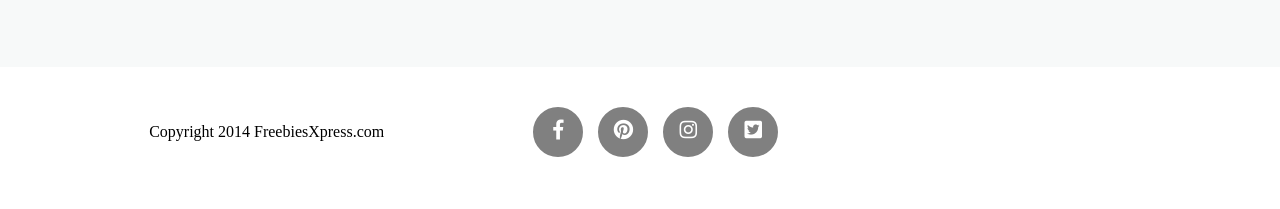
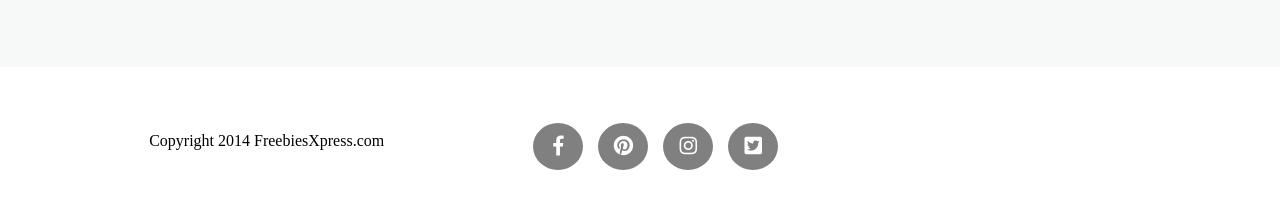
Before and after one commit to kingawenta/GOLDEN, a website: page index.html in a window 1280 px wide. Shown: the part 2061-2270 px from the top of the page. Drawn offline with Linux system fonts and the light colour scheme.

Commit message:
add fixes

```diff
--- a/index.html
+++ b/index.html
@@ -121,7 +121,7 @@
 </div>
 </section>
 <section>
-  <div class="row">
+  <div class="row fot">
           <div class="med col-5">Copyright 2014 FreebiesXpress.com</div>
           <ul class="social-media col-7">
             <li class="pol"><fig href="#"><i class="fab fa-facebook-f"></i></fig></li>
--- a/sass/style.scss
+++ b/sass/style.scss
@@ -31,7 +31,7 @@ section.picture{
   color:#E7C71B;
   font-family: 'Pacifico', cursive;
   font-size:30px;
-  padding-left:50px;
+  text-align: right;
 }
 h1 {
   font-family: 'Montserrat', sans-serif;
@@ -139,12 +139,12 @@ li {
     list-style-type: none;
     flex-wrap: wrap;
     text-align: center;
-    margin:40px 0;
     padding:0;
 }
 .med{
   text-align: center;
-  margin:56px 0;
+  padding-top: 25px;
+  padding-left: 15px;
 }
 .pol {
     font-size:20px;
@@ -154,7 +154,6 @@ li {
     background-color: grey;
     color:white;
     width:50px;
-    margin-right:15px;
     justify-content: center;
 }
 .container {
@@ -173,6 +172,9 @@ li {
   color:black;
   font-family:'Roboto Slab', serif;
 }
+.fot {
+  padding:40px 0;
+}
 @media (max-width: 768px) {
   .button {
     font-size:10px;
```
Also changed, not shown: css/style.css, 1 other file.
